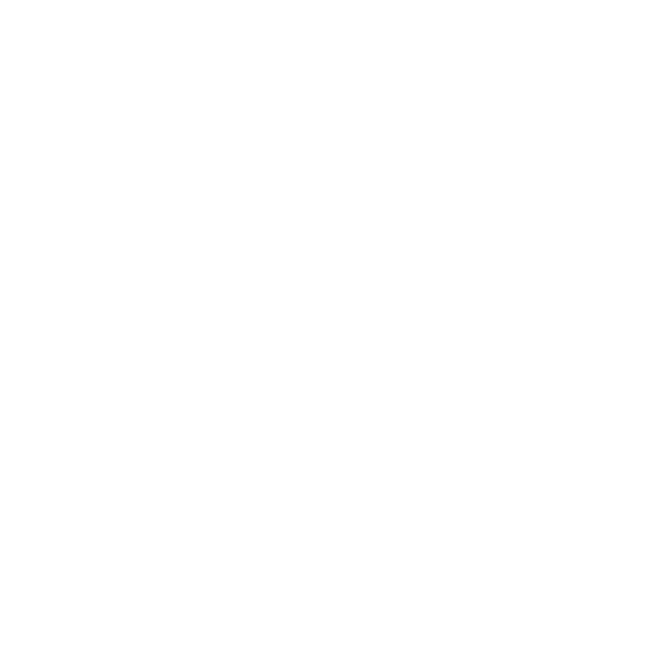
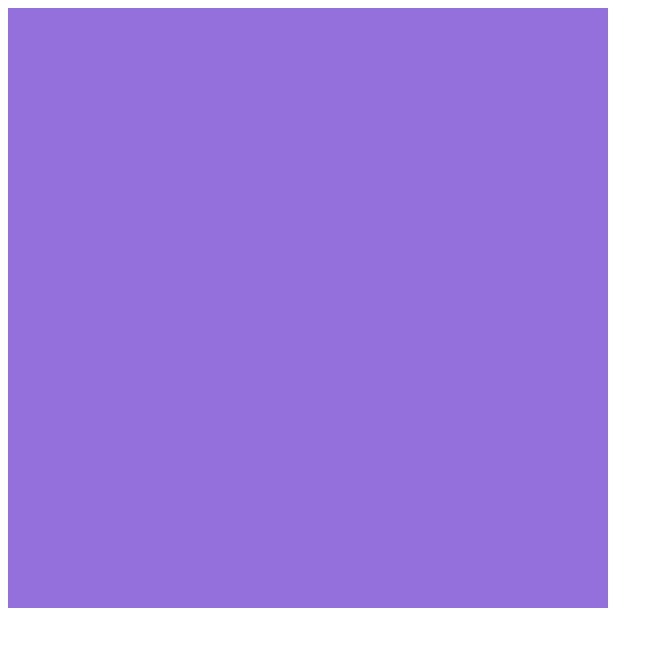
Before and after one commit to caesiumtea/ludum-dare-50, a plain HTML site: page index.html in a window 1280 px wide. Shown: the whole page, without its empty margins (0-663 px from the left). Drawn offline with Linux system fonts and the light colour scheme.

Commit message:
Clumsy attempt to define a few functions

```diff
--- a/game.js
+++ b/game.js
@@ -0,0 +1,73 @@
+/**********************************
+/ GRAPHICS
+**********************************/
+
+function draw() {
+  var canvas = document.getElementById("game");
+  // var canvas = document.querySelector("#game");
+  if (canvas.getContext) {
+    var ctx = canvas.getContext("2d");
+  }
+}
+
+/**********************************
+/ LOGIC
+**********************************/
+class Resource {
+  constructor(noun, maxForage, whereFound) {
+
+  }
+}
+
+// list of resources, AKA items that can be repeatedly foraged
+var feathers = {
+  noun: "feathers",
+  maxForage: 3,
+  whereFound: ["tree", "bush"]
+}
+
+var buds = {
+  noun: "flower buds",
+  maxForage: 8,
+  whereFound: ["tree", "bush"]
+}
+
+
+
+// try to collect resources from the map
+function forage(resource) {
+  let maxAmount = resource.maxForage; //placeholder, should vary by resource
+  let collected = Math.random() * maxAmount;
+  return Math.floor(collected) + 1; // add 1 to ensure nonzero amount
+}
+
+
+/**********************************
+/ UI
+**********************************/
+
+// localStorage.setItem('memories', memories)
+
+
+/**********************************
+/ START
+**********************************/
+// initialize core variables
+var gameEnd = false;
+var daysLeft = 3; //number of playable days left
+var inv = []; //inventory
+var memories = [];
+
+function start() {
+  return
+}
+
+
+/**********************************
+/ temp reference!!! delete this!
+**********************************/
+//if(!localStorage.getItem('name')) {
+//  setUserName();
+//} else {
+//  let storedName = localStorage.getItem('name');
+//}
--- a/index.html
+++ b/index.html
@@ -6,12 +6,10 @@
     <meta name="author" content="caesiumtea">
     <meta name="description" content="a game for ludum dare 50">
     <title>ludum dare 50 | an entropic game</title>
-    <link href="./style.css" rel="stylesheet" type="text/css">
-    <link href="./game.js" rel="" type="">
+    <link href="style.css" rel="stylesheet" type="text/css">
   </head>
-<body>
-<main>
-  <canvas id="game"></canvas>
-</main>
+<body onload="draw();">
+  <canvas id="game" width="600" height="600"></canvas>
+  <script src="game.js" type="application/javascript"></script>
 </body>
 </html>
--- a/style.css
+++ b/style.css
@@ -0,0 +1,3 @@
+#game {
+	background: mediumpurple;
+}
```
Also changed, not shown: 2 other files.
